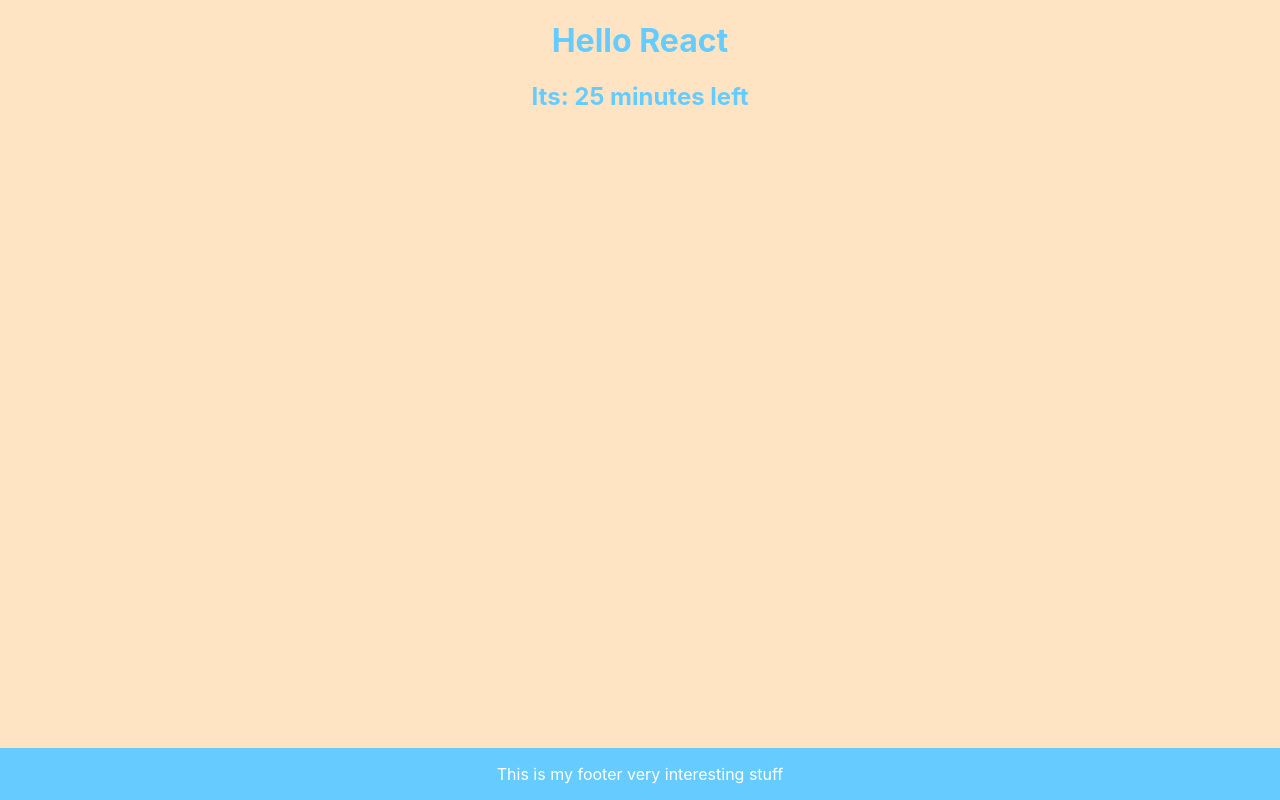
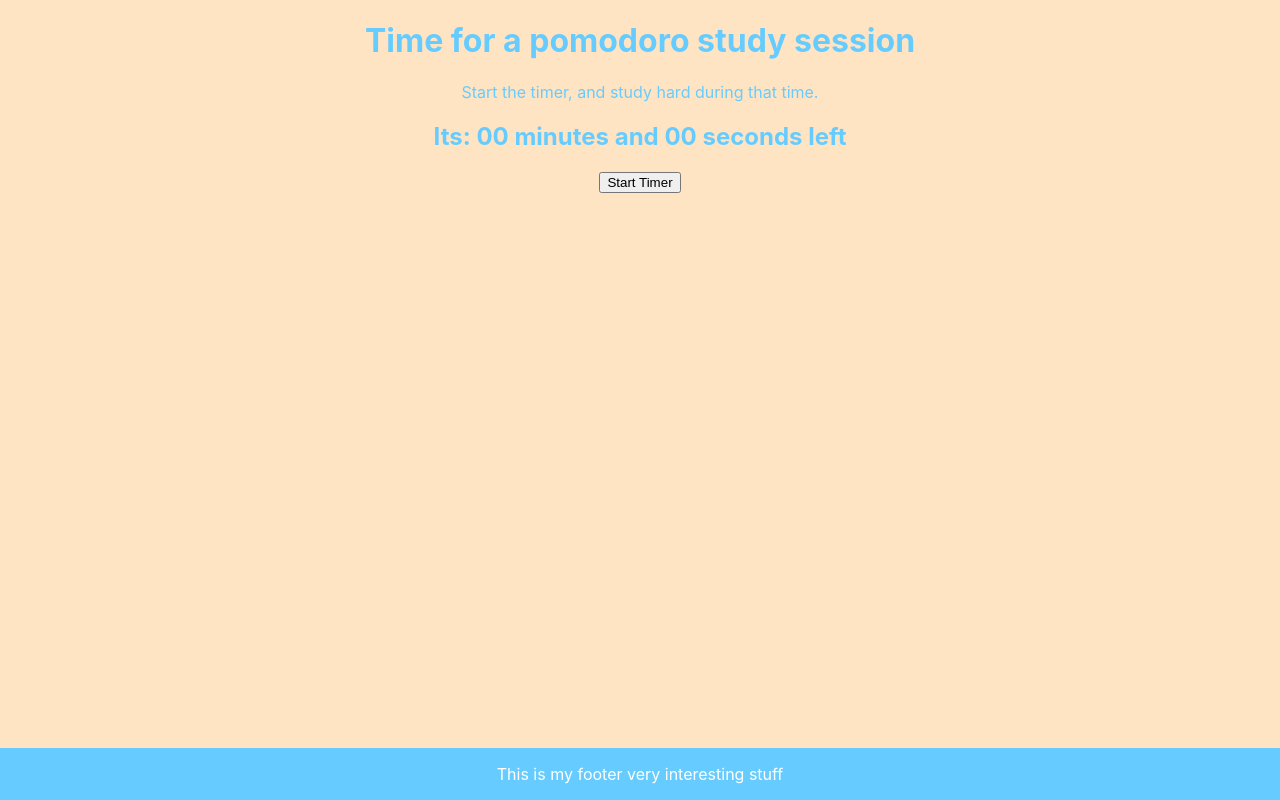
Before and after one commit to lingi524/pomodoro-clock, a React (Create React App) app: page / in a window 1280 px wide. Built offline with nearby package versions, Linux system fonts and the light colour scheme.

Commit message:
Nothing usefull added at all

```diff
--- a/src/Clock.js
+++ b/src/Clock.js
@@ -1,14 +1,28 @@
-import React from "react";
+import React, {useRef, useState} from "react";
 import './App.css';
 
 
 function Clock() {
 
-    const timer = 25;
+    const [minutes, setMinutes] = useState("00");
+    const [seconds, setSeconds] = useState("00");
+    const [isActive, setIsActive] = useState(false);
+    const [counter, setCounter] = useState(0)
+
+    // let interval = useRef();
+
+    // const startTimer = () => {
+    //     const countdownDate = new Date().getTime();
+    // }
+
+    // interval = getInterval(()=>{
+    //     const now = newDate().getTime();
+    // },1000);
 
     return (
         <div className="Clock">
-            <h2>Its: {timer} minutes left</h2>
+            <h2>Its: {minutes} minutes and {seconds} seconds left</h2>
+            <button onClick={()=> setIsActive (true)} className="start">Start Timer</button>
         </div>
     )
 }
--- a/src/Header.js
+++ b/src/Header.js
@@ -5,7 +5,8 @@ import './App.css';
 function Header() {
     return (
         <div className="App">
-      <h1>Hello React</h1>
+      <h1>Time for a pomodoro study session</h1>
+      <p>Start the timer, and study hard during that time. </p>
     </div>
     )
 }
```
